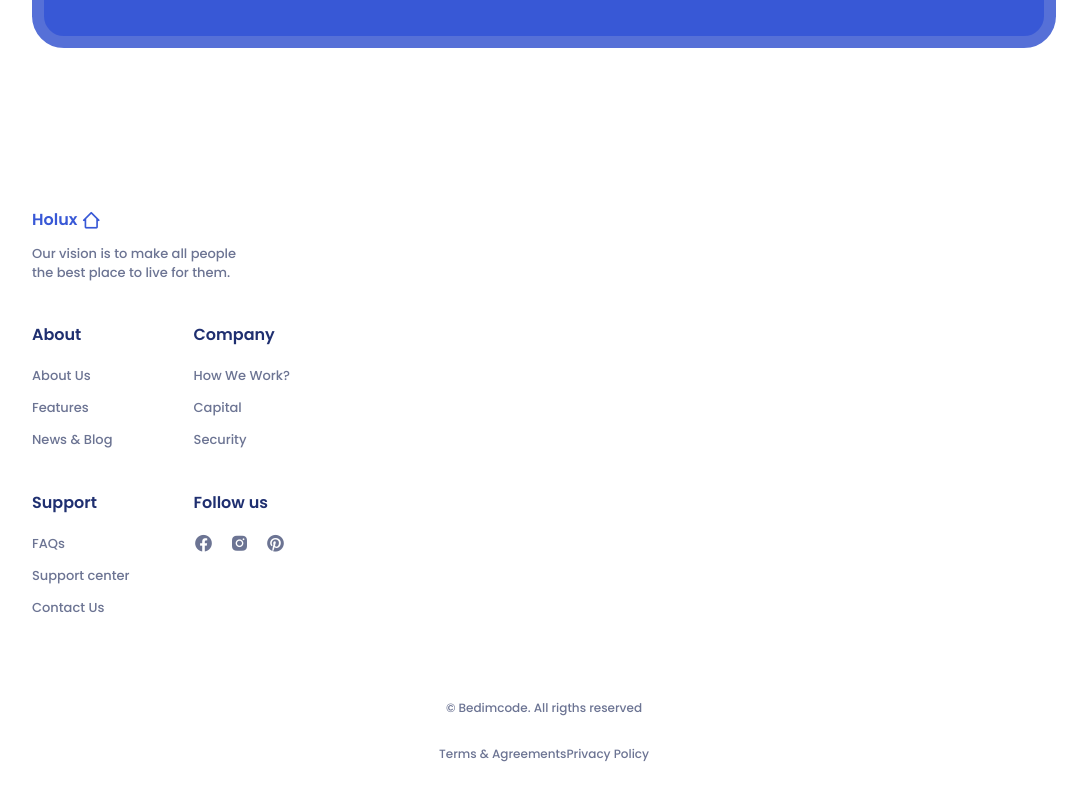
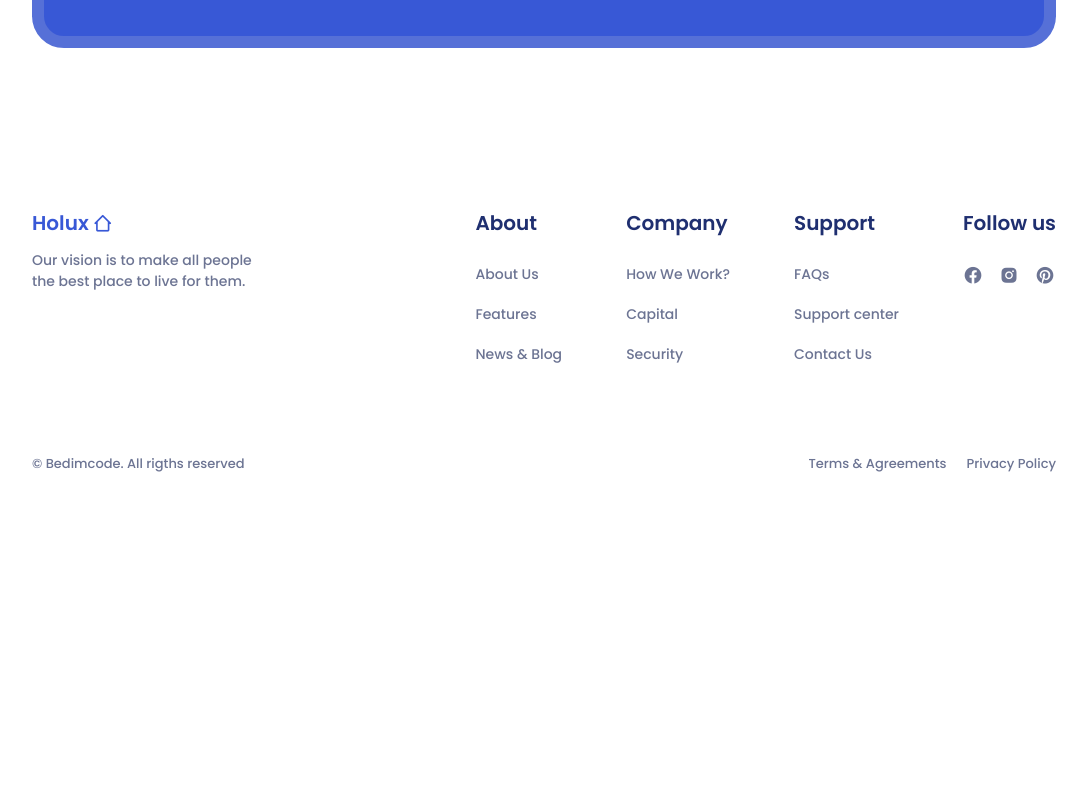
Before and after one commit to shoproizoshlo/real-state-website-vue-ts, a Vue app: page / in a window 1280 px wide. Shown: the part 3794-4594 px from the top of the page, without its empty margins (96-1183 px from the left). After the commit the page ends 4315 px from the top, so only its background shows below. Built offline with nearby package versions, Linux system fonts and the light colour scheme.

Commit message:
styled footer for large devices

```diff
--- a/src/components/footer/FooterComponent.vue
+++ b/src/components/footer/FooterComponent.vue
@@ -1,40 +1,24 @@
 <template>
   <footer class="footer section">
-    <div class="gap-y-10 wrapper grid">
+    <div class="footer__container wrapper grid">
       <div>
-        <a
-          href="#"
-          class="mb-3 gap-x-1 text-first-color text-h3-font-size font-font-semi-bold inline-flex items-center"
-          >Holux <i class="bx bx-home-alt-2 text-xl"></i
+        <a href="#" class="footer__logo"
+          >Holux <i class="bx bx-home-alt-2"></i
         ></a>
-        <p class="text-small-font-size font-font-medium">
+        <p class="footer__description">
           Our vision is to make all people <br />
           the best place to live for them.
         </p>
       </div>
-      <div class="grid footer__content">
+      <div class="footer__content">
         <FooterLinks :sections="sections" />
       </div>
     </div>
-    <div
-      class="flex mt-20 pb-24 flex-col text-center gap-y-6 footer__info wrapper"
-    >
-      <span
-        class="text-smaller-font-size font-font-medium text-text-color footer__copy"
-      >
-        &#169; Bedimcode. All rigths reserved
-      </span>
-      <div class="justify-center gap-x-5 footer__privacy">
-        <a
-          href="#"
-          class="text-smaller-font-size font-font-medium text-text-color"
-          >Terms & Agreements</a
-        >
-        <a
-          href="#"
-          class="text-smaller-font-size font-font-medium text-text-color"
-          >Privacy Policy</a
-        >
+    <div class="footer__info wrapper">
+      <span class="footer__copy"> &#169; Bedimcode. All rigths reserved </span>
+      <div class="footer__privacy">
+        <a href="#">Terms & Agreements</a>
+        <a href="#">Privacy Policy</a>
       </div>
     </div>
   </footer>
@@ -89,8 +73,88 @@ export default {
 </script>
 
 <style scoped>
+/* gap-y-10 */
+.footer__container {
+  row-gap: 2.5rem;
+}
+/* mb-3 gap-x-1 text-first-color text-h3-font-size font-font-semi-bold inline-flex items-center */
+.footer__logo {
+  color: var(--first-color);
+  font-size: var(--h3-font-size);
+  font-weight: var(--font-semi-bold);
+  display: inline-flex;
+  align-items: center;
+  column-gap: 0.25rem;
+  margin-bottom: 0.75rem;
+}
+/* text-xl */
+.footer__logo i {
+  font-size: 1.25rem;
+}
+/* text-small-font-size font-font-medium */
+.footer__description,
+.footer__link {
+  font-size: var(--small-font-size);
+  font-weight: var(--font-medium);
+}
+
 .footer__content {
+  display: grid;
   grid-template-columns: repeat(2, max-content);
   gap: 2.5rem 4rem;
 }
+/* text-h3-font-size mb-4 */
+
+/* flex */
+.footer__info,
+.footer__privacy {
+  display: flex;
+}
+/* mt-20 pb-24 flex-col text-center gap-y-6 */
+.footer__info {
+  padding-bottom: 6rem;
+  margin-top: 5.5rem;
+  flex-direction: column;
+  text-align: center;
+  row-gap: 1.5rem;
+}
+/* text-smaller-font-size font-font-medium text-text-color */
+.footer__copy,
+.footer__privacy a {
+  font-size: var(--smaller-font-size);
+  font-weight: var(--font-medium);
+  color: var(--text-color);
+}
+/* justify-center gap-x-5 */
+.footer__privacy {
+  justify-content: center;
+  column-gap: 1.25rem;
+}
+
+@media screen and (max-width: 320px) {
+  .footer__content {
+    gap: 2.5rem;
+  }
+}
+@media screen and (min-width: 576px) {
+  .footer__content {
+    grid-template-columns: repeat(3, max-content);
+  }
+}
+@media screen and (min-width: 767px) {
+  .footer__container {
+    grid-template-columns: repeat(2, max-content);
+    justify-content: space-between;
+  }
+}
+@media screen and (min-width: 1023px) {
+  .footer__content {
+    grid-template-columns: repeat(4, max-content);
+  }
+  .footer__info {
+    flex-direction: row;
+    justify-content: space-between;
+    padding-bottom: 2rem;
+  }
+}
 </style>
--- a/src/components/footer/FooterLinks.vue
+++ b/src/components/footer/FooterLinks.vue
@@ -1,22 +1,14 @@
 <template>
   <div v-for="section in sections" :key="section.title">
-    <h3 class="text-h3-font-size mb-4 footer__title">{{ section.title }}</h3>
-    <ul v-if="section.links" class="grid gap-y-2 footer__links">
+    <h3 class="footer__title">{{ section.title }}</h3>
+    <ul v-if="section.links" class="footer__links">
       <li v-for="link in section.links" :key="link.text">
-        <a
-          :href="link.href"
-          class="text-small-font-size font-font-medium footer__link"
-          >{{ link.text }}</a
-        >
+        <a :href="link.href" class="footer__link">{{ link.text }}</a>
       </li>
     </ul>
-    <ul v-if="section.socialLinks" class="flex gap-x-4 footer__social">
+    <ul v-if="section.socialLinks" class="footer__social">
       <li v-for="socialLink in section.socialLinks" :key="socialLink.href">
-        <a
-          :href="socialLink.href"
-          target="_blank"
-          class="text-xl text-text-color hover:text-title-color footer__social-link"
-        >
+        <a :href="socialLink.href" target="_blank" class="footer__social-link">
           <i :class="socialLink.icon"></i>
         </a>
       </li>
@@ -36,6 +28,25 @@ export default {
 </script>
 
 <style scoped>
+.footer__description,
+.footer__link {
+  font-size: var(--small-font-size);
+  font-weight: var(--font-medium);
+}
+/* grid */
+.footer__content,
+.footer__links {
+  display: grid;
+}
+.footer__title {
+  font-size: var(--h3-font-size);
+  margin-bottom: 1rem;
+}
+/* gap-y-2 */
+.footer__links {
+  row-gap: 0.5rem;
+}
+/*  */
 .footer__link {
   color: var(--text-color);
   transition: 0.3s;
@@ -43,7 +54,29 @@ export default {
 .footer__link:hover {
   color: var(--title-color);
 }
+/* flex gap-x-4 */
+.footer__social {
+  display: flex;
+  column-gap: 1rem;
+}
+/* text-xl text-text-color */
 .footer__social-link {
+  font-size: 1.25rem;
+  color: var(--text-color);
+
   transition: 0.3s;
 }
+/* hover:text-title-color */
+.footer__social-link:hover {
+  color: var(--title-color);
+}
+
+@media screen and (min-width: 1023px) {
+  .footer__title {
+    margin-bottom: 1.5rem;
+  }
+  .footer__links {
+    row-gap: 1rem;
+  }
+}
 </style>
```
